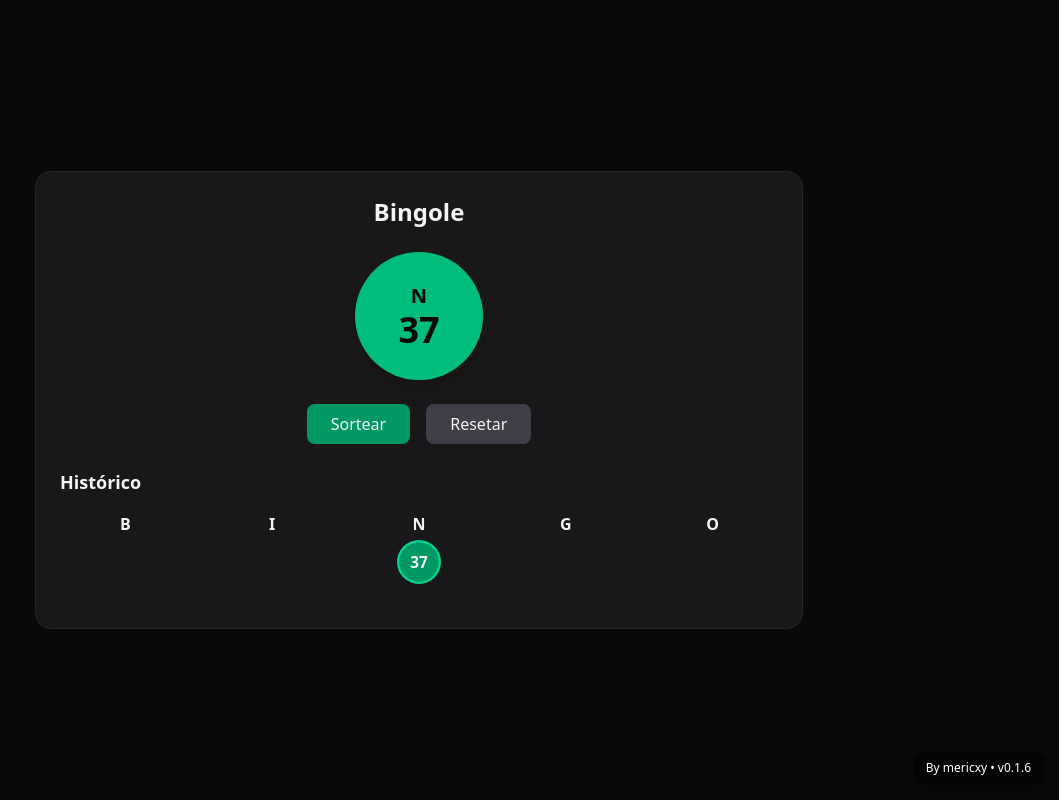
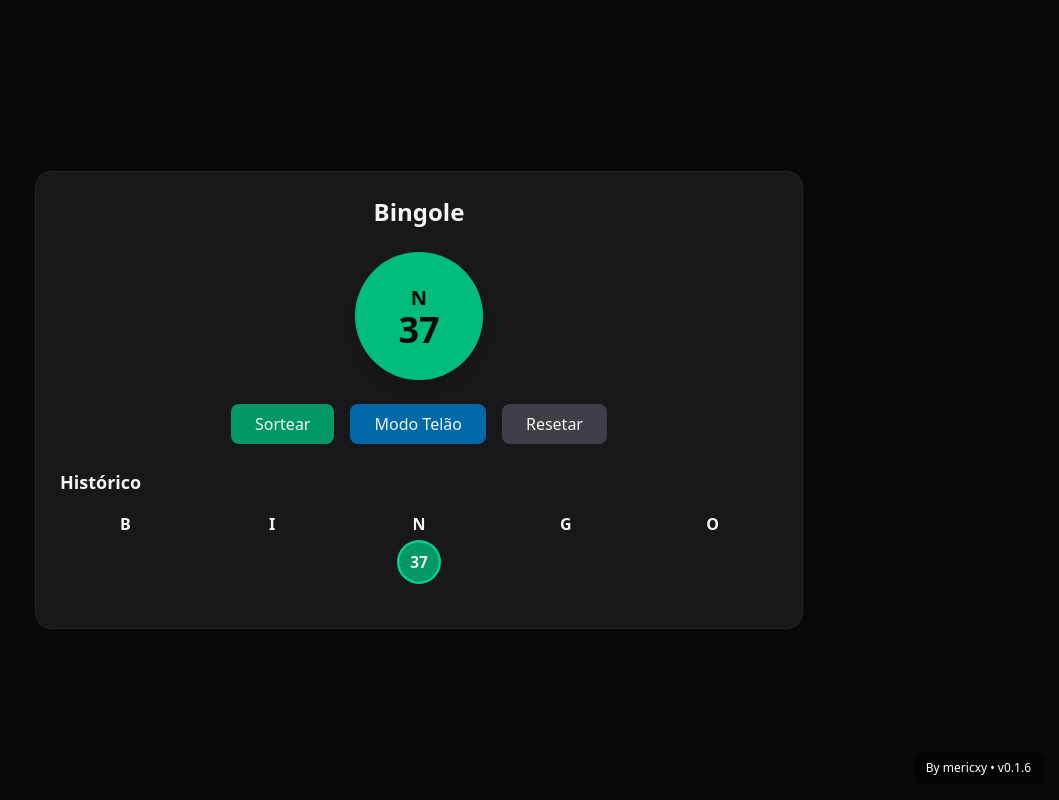
Before and after one commit to mericxy/bingole, a React (Vite) app: page / in a window 1280 px wide. Both pictures are taken after a click on the button "Sortear". Shown: the whole page, without its empty margins (221-1280 px from the left). Built offline with nearby package versions, Linux system fonts and the light colour scheme.

Commit message:
feat: add theater mode

```diff
--- a/src/App.jsx
+++ b/src/App.jsx
@@ -1,3 +1,4 @@
+import { useEffect, useRef, useState } from "react";
 import Layout from "./components/Layout";
 import BingoBall from "./components/BingoBall";
 import Controls from "./components/Controls";
@@ -7,20 +8,49 @@ import { useBingo } from "./hooks/useBingo";
 
 export default function App() {
   const bingo = useBingo(75);
+  const [isTheaterMode, setIsTheaterMode] = useState(false);
+  const appRef = useRef(null);
+
+  useEffect(() => {
+    function syncFullscreenState() {
+      setIsTheaterMode(Boolean(document.fullscreenElement));
+    }
+
+    document.addEventListener("fullscreenchange", syncFullscreenState);
+
+    return () => {
+      document.removeEventListener("fullscreenchange", syncFullscreenState);
+    };
+  }, []);
+
+  async function handleToggleTheaterMode() {
+    try {
+      if (document.fullscreenElement) {
+        await document.exitFullscreen();
+        return;
+      }
+
+      await appRef.current?.requestFullscreen();
+    } catch (error) {
+      console.error("Erro ao alternar modo telao:", error);
+    }
+  }
 
   return (
-    <Layout>
+    <Layout ref={appRef} theaterMode={isTheaterMode}>
       <h1 className="text-2xl font-bold text-center">Bingole</h1>
 
-      <BingoBall value={bingo.current} />
+      <BingoBall value={bingo.current} theaterMode={isTheaterMode} />
 
       <Controls
         onDraw={bingo.draw}
         onReset={bingo.reset}
         disabled={bingo.remaining === 0}
+        onToggleTheaterMode={handleToggleTheaterMode}
+        theaterMode={isTheaterMode}
       />
 
-      <History items={bingo.history} />
+      <History items={bingo.history} theaterMode={isTheaterMode} />
 
       <FloatingFooter />
     </Layout>
--- a/src/components/BingoBall.jsx
+++ b/src/components/BingoBall.jsx
@@ -1,8 +1,16 @@
-export default function BingoBall({ value }) {
+export default function BingoBall({ value, theaterMode = false }) {
+  const sizeClass = theaterMode ? "w-72 h-72 md:w-[24rem] md:h-[24rem]" : "w-32 h-32";
+  const letterClass = theaterMode ? "text-6xl" : "text-xl";
+  const numberClass = theaterMode ? "text-8xl md:text-9xl" : "text-4xl";
+
   if (!value) {
     return (
       <div className="flex justify-center">
-        <div className="w-32 h-32 rounded-full bg-zinc-800 flex items-center justify-center text-zinc-400">
+        <div
+          className={`${sizeClass} rounded-full bg-zinc-800 flex items-center justify-center text-zinc-400 ${
+            theaterMode ? "text-6xl" : ""
+          }`}
+        >
           --
         </div>
       </div>
@@ -11,9 +19,11 @@ export default function BingoBall({ value }) {
 
   return (
     <div className="flex justify-center">
-      <div className="w-32 h-32 rounded-full bg-emerald-500 text-zinc-950 flex flex-col items-center justify-center shadow-lg">
-        <span className="text-xl font-bold">{value.letter}</span>
-        <span className="text-4xl font-bold">{value.value}</span>
+      <div
+        className={`${sizeClass} rounded-full bg-emerald-500 text-zinc-950 flex flex-col items-center justify-center shadow-lg`}
+      >
+        <span className={`${letterClass} font-bold`}>{value.letter}</span>
+        <span className={`${numberClass} font-bold leading-none`}>{value.value}</span>
       </div>
     </div>
   );
--- a/src/components/Controls.jsx
+++ b/src/components/Controls.jsx
@@ -1,24 +1,29 @@
 import { useState, useEffect, useRef } from "react";
 
-export default function Controls({ onDraw, onReset, disabled }) {
+function easeOutCubic(t) {
+  return 1 - Math.pow(1 - t, 3);
+}
+
+export default function Controls({
+  onDraw,
+  onReset,
+  disabled,
+  onToggleTheaterMode,
+  theaterMode,
+}) {
   const [showResetModal, setShowResetModal] = useState(false);
   const [showDrawModal, setShowDrawModal] = useState(false);
-  const [animate, setAnimate] = useState(false);
   const [progress, setProgress] = useState(0);
   const hasDrawnRef = useRef(false);
 
   useEffect(() => {
     if (!showDrawModal) {
       hasDrawnRef.current = false;
-      setAnimate(false);
       return;
     }
 
     let start = null;
     const duration = 1200;
-
-    setAnimate(true);
-    setProgress(0);
 
     function animateProgress(timestamp) {
       if (!start) start = timestamp;
@@ -43,6 +48,7 @@ export default function Controls({ onDraw, onReset, disabled }) {
   }, [showDrawModal, onDraw]);
 
   function handleDrawClick() {
+    setProgress(0);
     setShowDrawModal(true);
   }
 
@@ -59,24 +65,37 @@ export default function Controls({ onDraw, onReset, disabled }) {
     setShowResetModal(false);
   }
 
-  function easeOutCubic(t) {
-    return 1 - Math.pow(1 - t, 3);
-  }
-
   return (
     <>
-      <div className="flex gap-4 justify-center">
+      <div
+        className={`flex justify-center ${
+          theaterMode ? "flex-col gap-3 md:flex-row" : "gap-4"
+        }`}
+      >
         <button
           onClick={handleDrawClick}
           disabled={disabled}
-          className="px-6 py-2 rounded-lg bg-emerald-600 hover:bg-emerald-500 disabled:opacity-40"
+          className={`rounded-lg bg-emerald-600 hover:bg-emerald-500 disabled:opacity-40 ${
+            theaterMode ? "px-8 py-4 text-xl font-semibold" : "px-6 py-2"
+          }`}
         >
           Sortear
         </button>
 
         <button
+          onClick={onToggleTheaterMode}
+          className={`rounded-lg bg-sky-700 hover:bg-sky-600 ${
+            theaterMode ? "px-8 py-4 text-xl font-semibold" : "px-6 py-2"
+          }`}
+        >
+          {theaterMode ? "Sair do Telão" : "Modo Telão"}
+        </button>
+
+        <button
           onClick={handleResetClick}
-          className="px-6 py-2 rounded-lg bg-zinc-700 hover:bg-zinc-600"
+          className={`rounded-lg bg-zinc-700 hover:bg-zinc-600 ${
+            theaterMode ? "px-8 py-4 text-xl font-semibold" : "px-6 py-2"
+          }`}
         >
           Resetar
         </button>
--- a/src/components/History.jsx
+++ b/src/components/History.jsx
@@ -1,6 +1,6 @@
 const LETTERS = ["B", "I", "N", "G", "O"];
 
-export default function History({ items }) {
+export default function History({ items, theaterMode = false }) {
   const grouped = LETTERS.reduce((acc, letter) => {
     acc[letter] = items
       .filter((i) => i.letter === letter)
@@ -13,6 +13,42 @@ export default function History({ items }) {
   function isRecent(letter, value) {
     const key = `${letter}-${value}`;
     return lastTwo.includes(key);
+  }
+
+  const recentDraws = items.slice(-5).reverse();
+
+  if (theaterMode) {
+    return (
+      <div className="space-y-6">
+        <div className="text-center space-y-1">
+          <h2 className="text-3xl font-semibold">Ultimos 5 sorteios</h2>
+          <p className="text-zinc-400 text-lg">
+            {items.length} numero{items.length === 1 ? "" : "s"} sorteado
+            {items.length === 1 ? "" : "s"}
+          </p>
+        </div>
+
+        <div className="grid gap-4 md:grid-cols-5">
+          {recentDraws.length > 0 ? (
+            recentDraws.map((item, index) => (
+              <div
+                key={`${item.letter}-${item.value}`}
+                className={`rounded-2xl border border-zinc-700 bg-zinc-900/80 px-6 py-8 text-center ${
+                  index === 0 ? "ring-2 ring-emerald-400" : ""
+                }`}
+              >
+                <p className="text-4xl font-bold text-emerald-400">{item.letter}</p>
+                <p className="text-6xl font-black mt-3">{item.value}</p>
+              </div>
+            ))
+          ) : (
+            <div className="md:col-span-5 rounded-2xl border border-dashed border-zinc-700 px-6 py-10 text-center text-2xl text-zinc-400">
+              Nenhum numero sorteado ainda
+            </div>
+          )}
+        </div>
+      </div>
+    );
   }
 
   return (
--- a/src/components/Layout.jsx
+++ b/src/components/Layout.jsx
@@ -1,9 +1,24 @@
-export default function Layout({ children }) {
+import { forwardRef } from "react";
+
+const Layout = forwardRef(function Layout({ children, theaterMode = false }, ref) {
   return (
-    <div className="min-h-screen flex items-center justify-center p-6">
-      <div className="w-full max-w-3xl bg-zinc-900 border border-zinc-800 rounded-2xl p-6 space-y-6">
+    <div
+      ref={ref}
+      className={`min-h-screen flex items-center justify-center ${
+        theaterMode ? "p-4 bg-zinc-950" : "p-6"
+      }`}
+    >
+      <div
+        className={`w-full bg-zinc-900 border border-zinc-800 space-y-6 ${
+          theaterMode
+            ? "max-w-none min-h-[calc(100vh-2rem)] rounded-3xl px-6 py-8 md:px-10 md:py-10"
+            : "max-w-3xl rounded-2xl p-6"
+        }`}
+      >
         {children}
       </div>
     </div>
   );
-}
+});
+
+export default Layout;
```
